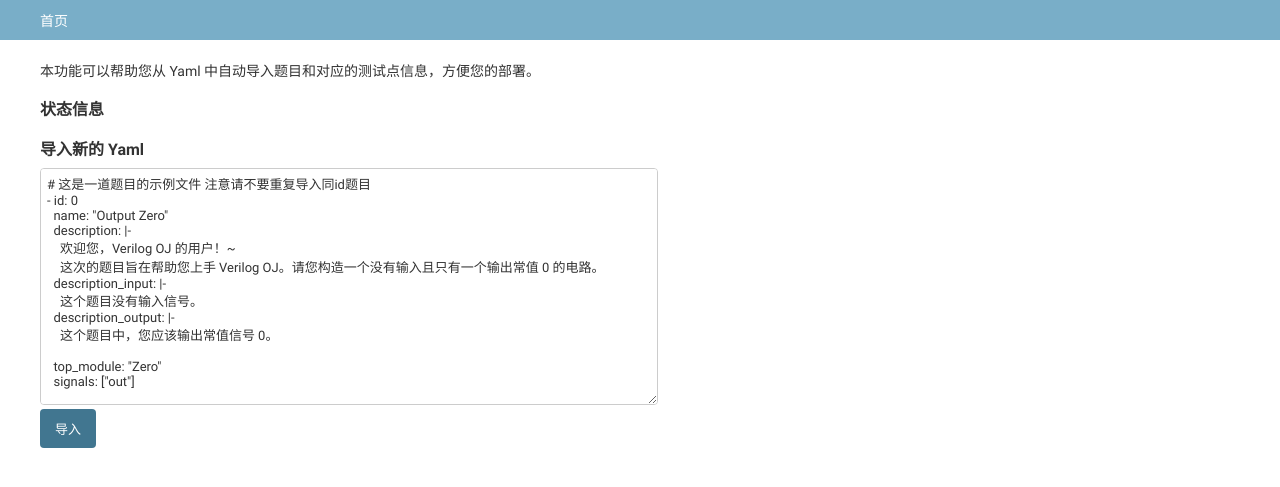
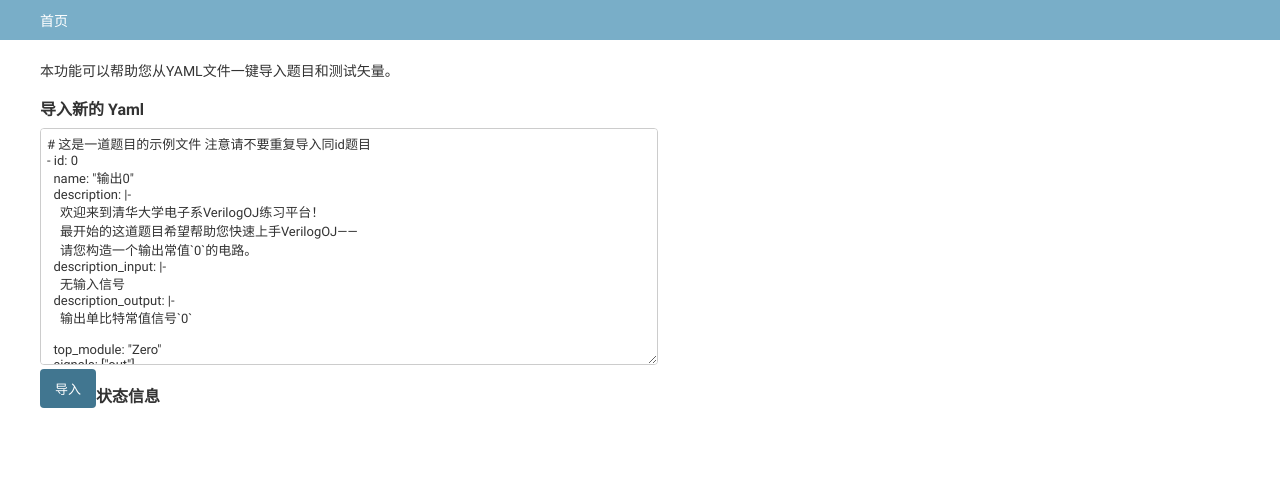
Before and after one commit to VerilogOJ/VerilogOJBackend, a Django app: template backend/problem/templates/admin/import_yaml.html in a window 1280 px wide. Shown: the part 55-542 px from the top of the page. Run offline with Django 3.2, Linux system fonts and the light colour scheme; the template is opened without the code that fills it, so the values that code supplies are empty; parts of the project's set-up code (start-up, migrations or seed data) failed here and were passed over.

Commit message:
fix key error in all_problems; better import from yaml

```diff
--- a/backend/problem/admin.py
+++ b/backend/problem/admin.py
@@ -19,7 +19,7 @@ class ProblemAdmin(admin.ModelAdmin):
         TestCaseInline,
     ]
     change_list_template = ['admin/custom_change_list.html']
-    actions = ['export_yaml', 'export_binary_yaml']
+    # actions = ['export_yaml', 'export_binary_yaml']
 
     def total_grade(self, obj):
         return obj.get_total_grade()
@@ -38,7 +38,7 @@ class ProblemAdmin(admin.ModelAdmin):
         try:
             print("[DEBUG] 导入YAML文件开始 try块开始")
             for problem in problems:
-                log += "已存储 问题{}({})...\n".format(problem['id'], problem['name'])
+                log += "正在存储问题{}({})...\n".format(problem['id'], problem['name'])
                 problem_to_save = Problem.objects.create(
                     logic_id=problem['id'],
                     name=problem['name'],
@@ -74,6 +74,7 @@ class ProblemAdmin(admin.ModelAdmin):
                     ).save()
 
                 problem_to_save.save()
+
                 print("[DEBUG] 添加成功")
         except Exception as e:
             print("[DEBUG] 出问题")
--- a/backend/problem/templates/admin/custom_change_list.html
+++ b/backend/problem/templates/admin/custom_change_list.html
@@ -11,7 +11,7 @@ no trailing blanks on every line is required.
 
   <li>
     <a href="import_yaml" class="addlink">
-      {% blocktranslate %}Import from Yaml{% endblocktranslate %}
+      {% blocktranslate %}从YAML文件导入{% endblocktranslate %}
     </a>
   </li>
 {% endblock %}
--- a/backend/problem/templates/admin/import_yaml.html
+++ b/backend/problem/templates/admin/import_yaml.html
@@ -1,11 +1,7 @@
 {% extends "admin/base_site.html" %}
 {% block content %}
 
-本功能可以帮助您从 Yaml 中自动导入题目和对应的测试点信息，方便您的部署。
-
-<h2>状态信息</h2>
-
-{{ status_message|linebreaksbr }}
+本功能可以帮助您从YAML文件一键导入题目和测试矢量。
 
 <h2>导入新的 Yaml</h2>
 
@@ -14,14 +10,15 @@
     <textarea name="yaml_context" cols="80" rows="15" class="vLargeTextField" required="">
 # 这是一道题目的示例文件 注意请不要重复导入同id题目
 - id: 0
-  name: "Output Zero"
+  name: "输出0"
   description: |-
-    欢迎您，Verilog OJ 的用户！~
-    这次的题目旨在帮助您上手 Verilog OJ。请您构造一个没有输入且只有一个输出常值 0 的电路。
+    欢迎来到清华大学电子系VerilogOJ练习平台！
+    最开始的这道题目希望帮助您快速上手VerilogOJ——
+    请您构造一个输出常值`0`的电路。
   description_input: |-
-    这个题目没有输入信号。
+    无输入信号
   description_output: |-
-    这个题目中，您应该输出常值信号 0。
+    输出单比特常值信号`0`
 
   top_module: "Zero"
   signals: ["out"]
@@ -42,7 +39,7 @@
     - |-
       module testbench();
           wire out;
-          Zero myZero(y);
+          Zero myZero(out);
 
           initial begin
               $dumpfile(`DUMP_FILE_NAME);
@@ -59,4 +56,8 @@
     </div>
 </form>
 
+<h2>状态信息</h2>
+
+{{ status_message|linebreaksbr }}
+
 {% endblock %}
--- a/problem-bank/problems/2-xnor_gate.yaml
+++ b/problem-bank/problems/2-xnor_gate.yaml
@@ -23,7 +23,7 @@
     );
         // 在这里输入你的代码 请不要修改模块和信号名称
     endmodule
-  code_reference.v: |-
+  code_reference: |-
     module Xnor(
         input a,
         input b,
```
Also changed, not shown: TODO.md (+1 -0 lines).
